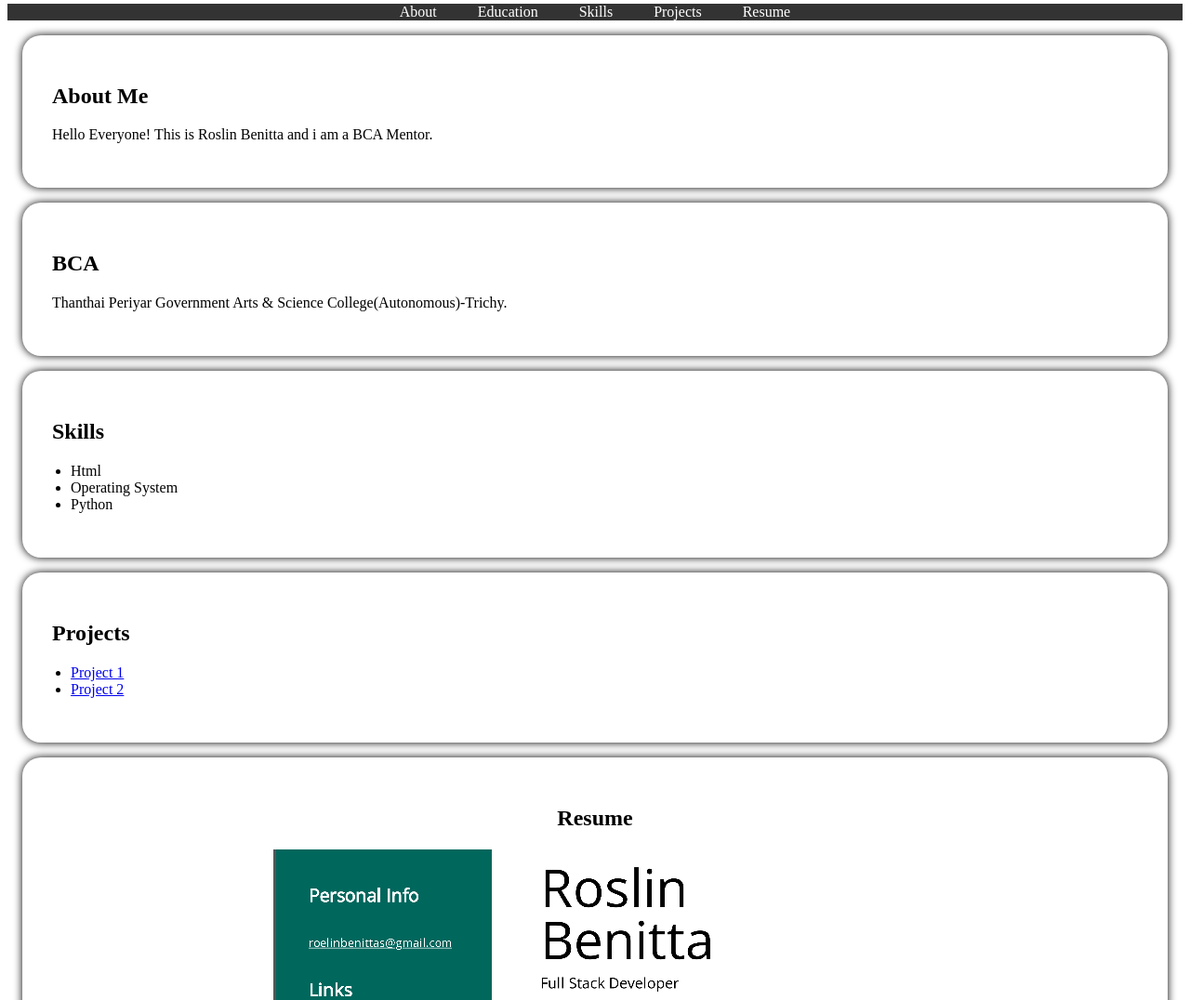
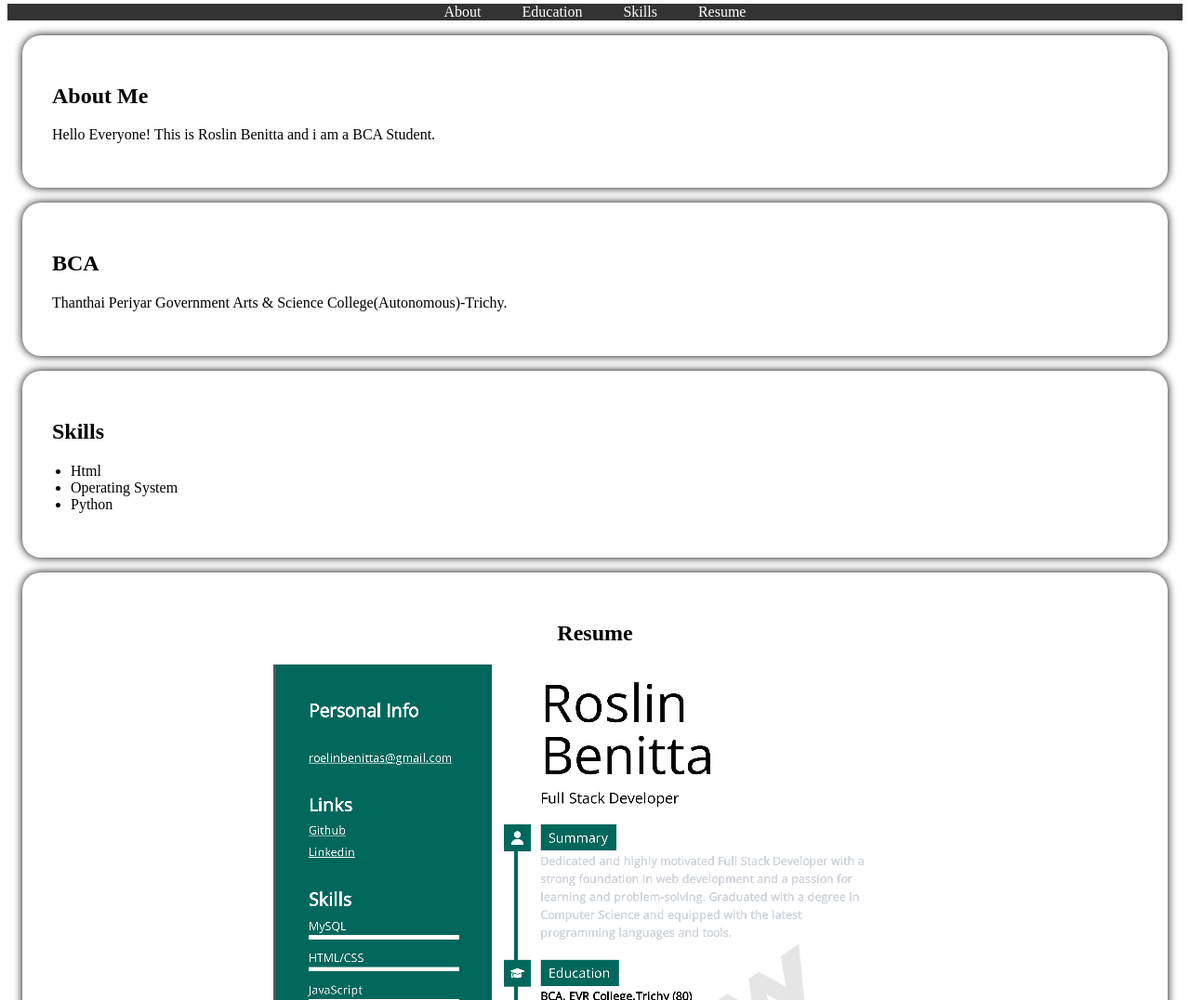
Before and after one commit to benitta1/aboutme, a plain HTML site: page index.html in a window 1280 px wide. Shown: the part 219-1295 px from the top of the page at 93% size. Drawn offline with Linux system fonts and the light colour scheme.

Commit message:
Update index.html

```diff
--- a/index.html
+++ b/index.html
@@ -17,14 +17,13 @@
 <li><a href="#about">About</a></li>
 <li><a href="#education">Education</a></li>
 <li><a href="#skills">Skills</a></li>
-<li><a href="#projects">Projects</a></li>
 <li><a href="#resume">Resume</a></li>
 </ul>
 </nav>
 <section id="about">
 <div class="section-content">
 <h2>About Me</h2>
-<p>Hello Everyone! This is Roslin Benitta and i am a BCA Mentor.</p>
+<p>Hello Everyone! This is Roslin Benitta and i am a BCA Student.</p>
 </div>
 </section>
 <section id="education">
@@ -43,16 +42,6 @@
 </ul>
 </div>
 </section>
-<section id="projects">
-<div class="section-content">
-<h2>Projects</h2>
-<ul>
-<li><a href="#">Project 1</a></li>
-<li><a href="#">Project 2</a></li>
-<!-- Add more project links here -->
-</ul>
-</div>
-</section>
 <section id="resume">
 <center>
 <div class="section-content">
```
